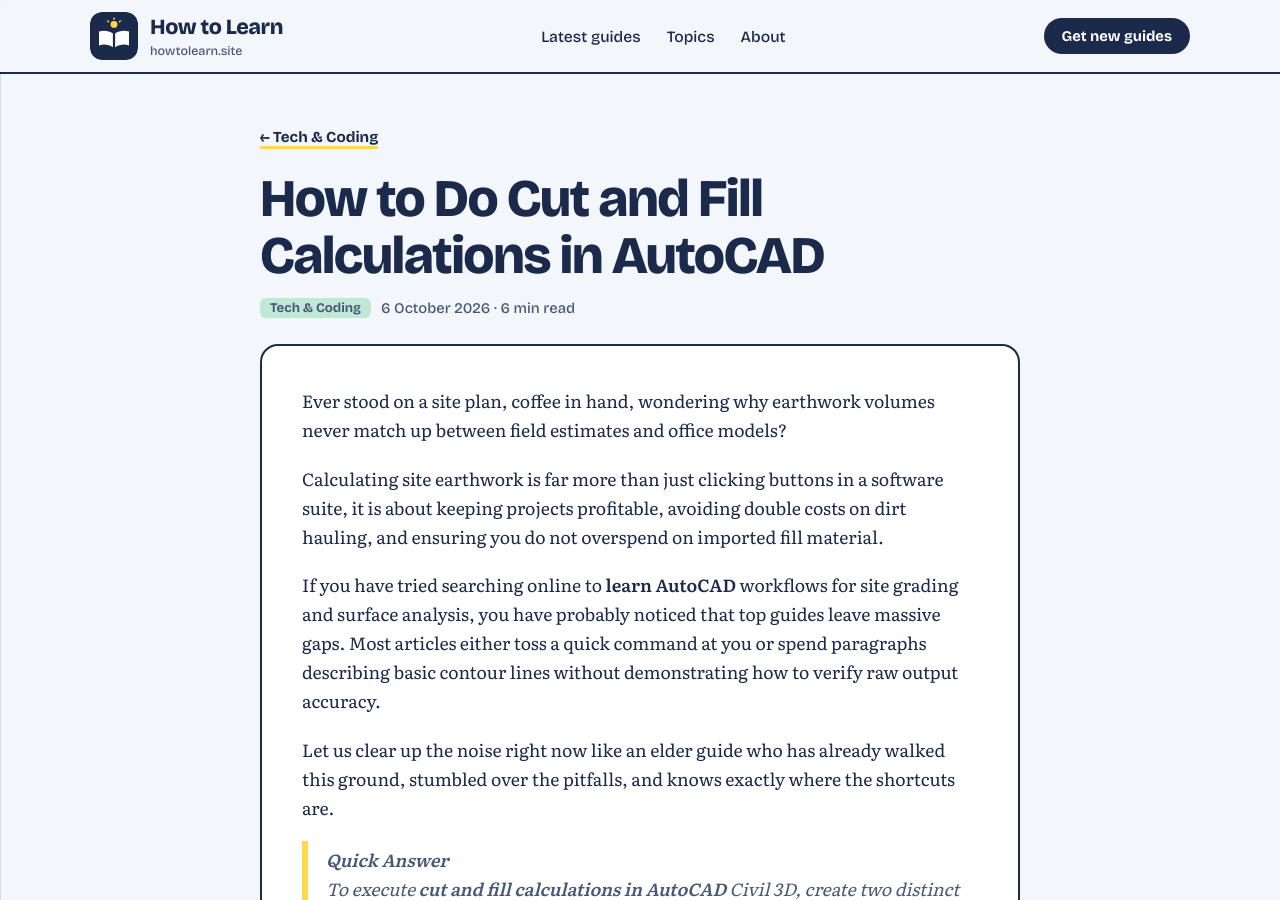
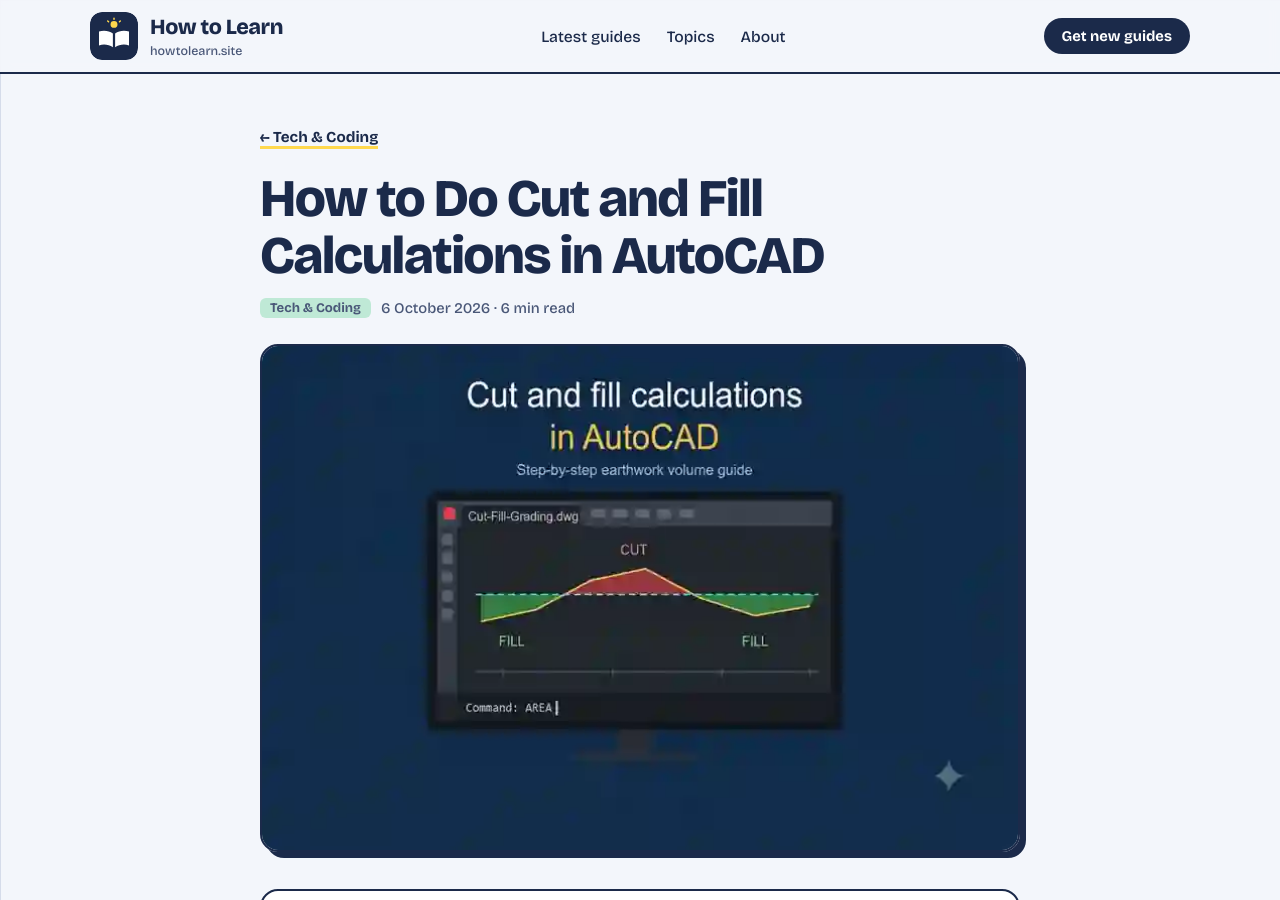
Before and after one commit to mehuls-ER7/mehuls-ER7.github.io, a Jekyll site: the page built from _posts/2026-10-06-cut-and-fill-autocad-guide.md, in a window 1280 px wide and 900 px high. Built offline with Jekyll 4.4.1, drawn with Linux system fonts in a browser that asks for light colours.

Commit message:
Update 2026-10-06-cut-and-fill-autocad-guide.md

```diff
--- a/_posts/2026-10-06-cut-and-fill-autocad-guide.md
+++ b/_posts/2026-10-06-cut-and-fill-autocad-guide.md
@@ -3,6 +3,7 @@
 date: 2026-10-06
 category: tech
 description: "A complete step-by-step guide to mastering cut and fill calculations in AutoCAD Civil 3D, earthwork volume dashboard workflows, and site grading precision."
+image: "/images/2026-10-06-cut-and-fill-calculations-autocad.webp"
 ---
 
 Ever stood on a site plan, coffee in hand, wondering why earthwork volumes never match up between field estimates and office models?
```
